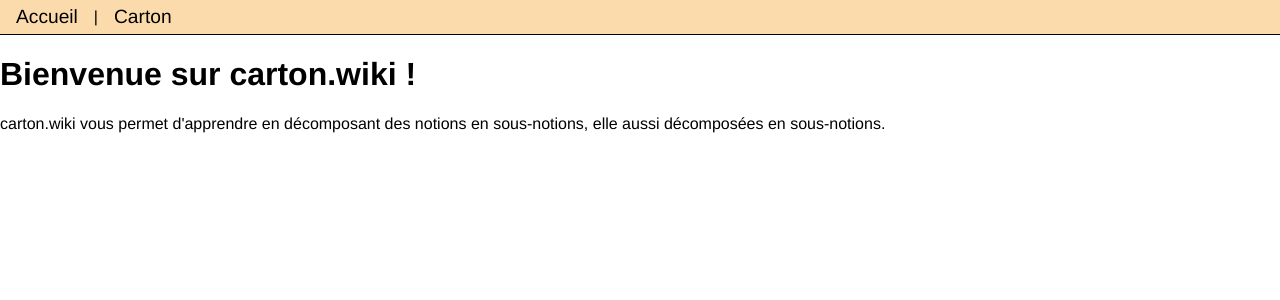
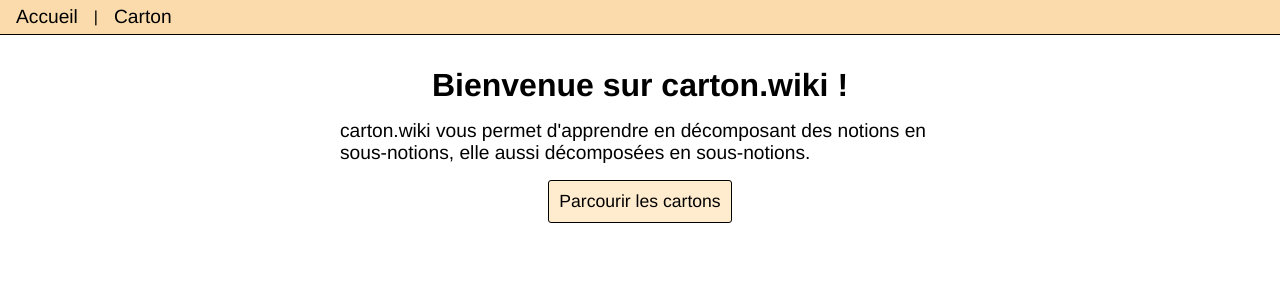
Before and after one commit to LeCartoneur/carton, a Vue app in the folder front/: page / in a window 1280 px wide. Shown: the top 300 px of the page. Built offline with nearby package versions, Linux system fonts and the light colour scheme.

Commit message:
Update Accueil page

```diff
--- a/front/src/views/Accueil.vue
+++ b/front/src/views/Accueil.vue
@@ -7,5 +7,35 @@
       décomposées en sous-notions.
     </p>
 
+    <button @click="$router.push({ path: `/carton` })">Parcourir les cartons</button>
   </div>
 </template>
+
+<style scoped>
+h1 {
+  margin: 2rem auto 1rem;
+  text-align: center;
+}
+
+p {
+  margin: auto;
+  width: 600px;
+  font-size: 1.2rem;
+}
+
+button {
+  padding: 10px;
+  margin: 1rem auto;
+  display: block;
+  border-radius: 3px;
+  border: 1px solid black;
+  font-size: 1.1rem;
+  background-color: blanchedalmond;
+}
+
+button:hover {
+  padding: 9px;
+  border: 2px solid black;
+  background-color: rgb(251, 219, 171);
+}
+</style>
```
